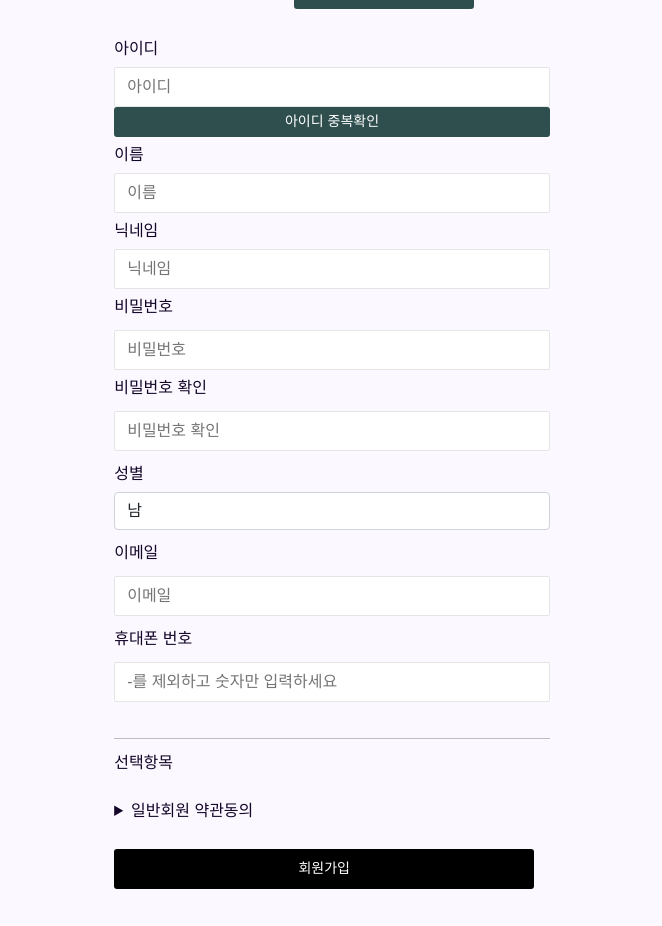
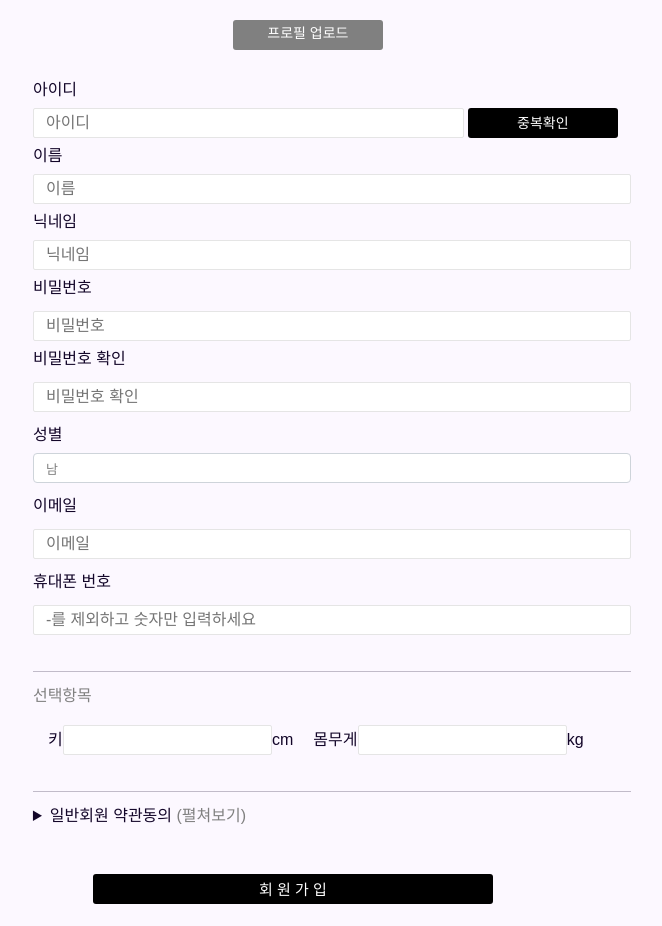
Before and after one commit to silbioa480/Daily-Coorder, a React (Create React App) app: page /signup in a window 1280 px wide. Shown: the part 526-1452 px from the top of the page, without its empty margins (308-970 px from the left). Before the commit the page ends 1427 px from the top, so only its background shows below. Built offline with nearby package versions, Linux system fonts and the light colour scheme.

Commit message:
가영: 일반회원가입 선택항목 추가 및 style수정

```diff
--- a/src/routes/SignUp.js
+++ b/src/routes/SignUp.js
@@ -365,7 +365,7 @@ function SignUp() {
                 flexDirection: "column",
                 fontSize: "25px",
                 display: "block",
-                width: 350,
+                width: 300,
                 padding: 30,
               }}
             >
@@ -379,20 +379,24 @@ function SignUp() {
                 <img
                   src="https://cdn.pixabay.com/photo/2015/10/05/22/37/blank-profile-picture-973460_1280.png"
                   style={{
+                    marginLeft: "180px",
                     width: "180px",
                     height: "180px",
                   }}
                   alt="Circle Image"
                   className="img-raised rounded-circle img-fluid"
                 />
+              </div>
+              <div>
                 <label
                   style={{
-                    width: "180px",
+                    marginLeft: "200px",
+                    width: "150px",
                     height: "30px",
                     fontSize: "14px",
                     padding: "13px 30px",
                     cursor: "pointer",
-                    backgroundColor: "darkslategrey",
+                    backgroundColor: "gray",
                     color: "white",
                     lineHeight: "1px",
                     marginTop: "20px",
@@ -419,12 +423,13 @@ function SignUp() {
               >
                 아이디
               </label>
+              <br />
               <input
                 style={{
                   marginTop: "10px",
                   borderRadius: "2px",
-                  width: "100%",
-                  height: "40px",
+                  width: "72%",
+                  height: "30px",
                   border: "1px solid #e5e5e5",
                   padding: "9px 12px",
                   outline: "none",
@@ -453,12 +458,12 @@ function SignUp() {
               )}
               <button
                 style={{
-                  width: "100%",
+                  width: "25%",
                   height: "30px",
                   fontSize: "14px",
                   padding: "13px 30px",
                   cursor: "pointer",
-                  backgroundColor: "darkslategrey",
+                  backgroundColor: "black",
                   color: "white",
                   lineHeight: "1px",
                   borderRadius: "3px",
@@ -470,7 +475,7 @@ function SignUp() {
                 hidden={show}
                 onClick={overSubmitHandler}
               >
-                아이디 중복확인
+                중복확인
               </button>
               {show && <Result data={value} />}
             </div>
@@ -481,7 +486,7 @@ function SignUp() {
                   marginTop: "10px",
                   borderRadius: "2px",
                   width: "100%",
-                  height: "40px",
+                  height: "30px",
                   border: "1px solid #e5e5e5",
                   padding: "9px 12px",
                   outline: "none",
@@ -504,7 +509,7 @@ function SignUp() {
                   marginTop: "10px",
                   borderRadius: "2px",
                   width: "100%",
-                  height: "40px",
+                  height: "30px",
                   border: "1px solid #e5e5e5",
                   padding: "9px 12px",
                   outline: "none",
@@ -528,7 +533,7 @@ function SignUp() {
                   marginTop: "15px",
                   borderRadius: "2px",
                   width: "100%",
-                  height: "40px",
+                  height: "30px",
                   border: "1px solid #e5e5e5",
                   padding: "9px 12px",
                   outline: "none",
@@ -564,7 +569,7 @@ function SignUp() {
                   marginTop: "15px",
                   borderRadius: "2px",
                   width: "100%",
-                  height: "40px",
+                  height: "30px",
                   border: "1px solid #e5e5e5",
                   padding: "9px 12px",
                   outline: "none",
@@ -604,14 +609,17 @@ function SignUp() {
               >
                 성별
               </label>
-              <select className="form-control" id="gender">
-                <option style={{ color: "gray" }} value="M">
-                  {" "}
-                  남
-                </option>
-                <option style={{ color: "gray" }} value="F">
-                  여
-                </option>
+              <select
+                className="form-control"
+                id="gender"
+                style={{
+                  height: "30px",
+                  fontSize: "13px",
+                  color: "gray",
+                }}
+              >
+                <option value="M"> 남</option>
+                <option value="F">여</option>
               </select>
             </div>
 
@@ -629,7 +637,7 @@ function SignUp() {
                   marginTop: "15px",
                   borderRadius: "2px",
                   width: "100%",
-                  height: "40px",
+                  height: "30px",
                   border: "1px solid #e5e5e5",
                   padding: "9px 12px",
                   outline: "none",
@@ -671,7 +679,7 @@ function SignUp() {
                   marginTop: "15px",
                   borderRadius: "2px",
                   width: "100%",
-                  height: "40px",
+                  height: "30px",
                   border: "1px solid #e5e5e5",
                   padding: "9px 12px",
                   outline: "none",
@@ -700,9 +708,87 @@ function SignUp() {
               )}
             </div>
             <hr />
-            <h3>선택항목</h3>
+            <h5
+              style={{
+                color: "gray",
+              }}
+            >
+              선택항목
+            </h5>
             <br />
-            <br />
+            <div>
+              <label
+                htmlFor="user-height"
+                style={{
+                  marginLeft: "15px",
+                  marginTop: "5px",
+                }}
+              >
+                키
+              </label>
+              <input
+                style={{
+                  marginTop: "5px",
+                  borderRadius: "2px",
+                  width: "35%",
+                  height: "30px",
+                  border: "1px solid #e5e5e5",
+                  padding: "9px 12px",
+                  outline: "none",
+                  boxSizing: "border-box",
+                  marginBottom: "20px",
+                }}
+                id="phoneNumber"
+                name="user-phone"
+                type="text"
+                value={phoneNumber}
+                onChange={onChangePhoneNumber}
+                className="loginregister_input"
+              />
+              cm
+              <label
+                htmlFor="user-height"
+                style={{
+                  marginLeft: "20px",
+                  marginTop: "5px",
+                }}
+              >
+                몸무게
+              </label>
+              <input
+                style={{
+                  marginTop: "5px",
+                  borderRadius: "2px",
+                  width: "35%",
+                  height: "30px",
+                  border: "1px solid #e5e5e5",
+                  padding: "9px 12px",
+                  outline: "none",
+                  boxSizing: "border-box",
+                  marginBottom: "20px",
+                }}
+                id="phoneNumber"
+                name="user-phone"
+                type="text"
+                value={phoneNumber}
+                onChange={onChangePhoneNumber}
+                className="loginregister_input"
+              />
+              kg
+              {errorPhoneNumber && (
+                <div
+                  className="invalid-input"
+                  style={{
+                    color: "deepskyblue",
+                    fontSize: "12px",
+                    marginBottom: "10px",
+                  }}
+                >
+                  숫자만 입력하세요
+                </div>
+              )}
+            </div>
+            <hr />
 
             <details>
               <summary
@@ -711,7 +797,10 @@ function SignUp() {
                   marginBottom: "10px",
                 }}
               >
-                일반회원 약관동의
+                일반회원 약관동의{" "}
+                <span style={{ color: "gray" }} className="stylesgray">
+                  (펼쳐보기)
+                </span>
               </summary>
               <div>
                 <input
@@ -781,16 +870,17 @@ function SignUp() {
             <div>
               <button
                 style={{
-                  width: "420px",
-                  height: "40px",
-                  fontSize: "14px",
+                  marginLeft: "60px",
+                  width: "400px",
+                  height: "30px",
+                  fontSize: "15px",
                   padding: "13px 30px",
                   cursor: "pointer",
                   backgroundColor: "black",
                   color: "white",
                   lineHeight: "1px",
-                  marginTop: "20px",
-                  marginBottom: "12px",
+                  marginTop: "40px",
+                  marginBottom: "100px",
                   borderRadius: "3px",
                   borderStyle: "none",
                 }}
@@ -798,7 +888,7 @@ function SignUp() {
                 onClick={onSubmitHandler}
                 className="loginregister_button"
               >
-                <b>회원가입</b>
+                <b>회 원 가 입</b>
               </button>
             </div>
           </Tab>
@@ -833,12 +923,13 @@ function SignUp() {
               >
                 아이디
               </label>
+              <br />
               <input
                 style={{
                   marginTop: "10px",
                   borderRadius: "2px",
-                  width: "100%",
-                  height: "40px",
+                  width: "72%",
+                  height: "30px",
                   border: "1px solid #e5e5e5",
                   padding: "9px 12px",
                   outline: "none",
@@ -867,12 +958,12 @@ function SignUp() {
               )}
               <button
                 style={{
-                  width: "100%",
+                  width: "25%",
                   height: "30px",
                   fontSize: "14px",
                   padding: "13px 30px",
                   cursor: "pointer",
-                  backgroundColor: "darkslategrey",
+                  backgroundColor: "black",
                   color: "white",
                   lineHeight: "1px",
                   borderRadius: "3px",
@@ -883,7 +974,7 @@ function SignUp() {
                 className="loginregister_button"
                 onClick={overSubmitHandler}
               >
-                아이디 중복확인
+                중복확인
               </button>
             </div>
 
@@ -894,7 +985,7 @@ function SignUp() {
                   marginTop: "10px",
                   borderRadius: "2px",
                   width: "100%",
-                  height: "40px",
+                  height: "30px",
                   border: "1px solid #e5e5e5",
                   padding: "9px 12px",
                   outline: "none",
@@ -930,7 +1021,7 @@ function SignUp() {
                   marginTop: "15px",
                   borderRadius: "2px",
                   width: "100%",
-                  height: "40px",
+                  height: "30px",
                   border: "1px solid #e5e5e5",
                   padding: "9px 12px",
                   outline: "none",
@@ -966,7 +1057,7 @@ function SignUp() {
                   marginTop: "15px",
                   borderRadius: "2px",
                   width: "100%",
-                  height: "40px",
+                  height: "30px",
                   border: "1px solid #e5e5e5",
                   padding: "9px 12px",
                   outline: "none",
@@ -1010,7 +1101,7 @@ function SignUp() {
                   marginTop: "15px",
                   borderRadius: "2px",
                   width: "100%",
-                  height: "40px",
+                  height: "30px",
                   border: "1px solid #e5e5e5",
                   padding: "9px 12px",
                   outline: "none",
@@ -1053,7 +1144,7 @@ function SignUp() {
                   marginTop: "15px",
                   borderRadius: "2px",
                   width: "100%",
-                  height: "40px",
+                  height: "30px",
                   border: "1px solid #e5e5e5",
                   padding: "9px 12px",
                   outline: "none",
@@ -1095,7 +1186,7 @@ function SignUp() {
                   marginTop: "15px",
                   borderRadius: "2px",
                   width: "100%",
-                  height: "40px",
+                  height: "30px",
                   border: "1px solid #e5e5e5",
                   padding: "9px 12px",
                   outline: "none",
@@ -1123,6 +1214,7 @@ function SignUp() {
                 </div>
               )}
             </div>
+            <hr />
 
             <details>
               <summary
@@ -1132,6 +1224,9 @@ function SignUp() {
                 }}
               >
                 사업자회원 약관동의
+                <span style={{ color: "gray" }} className="stylesgray">
+                  (펼쳐보기)
+                </span>
               </summary>
               <div>
                 <input
@@ -1200,8 +1295,8 @@ function SignUp() {
             <div>
               <button
                 style={{
-                  width: "420px",
-                  height: "40px",
+                  width: "500px",
+                  height: "30px",
                   fontSize: "14px",
                   padding: "13px 30px",
                   cursor: "pointer",
```
